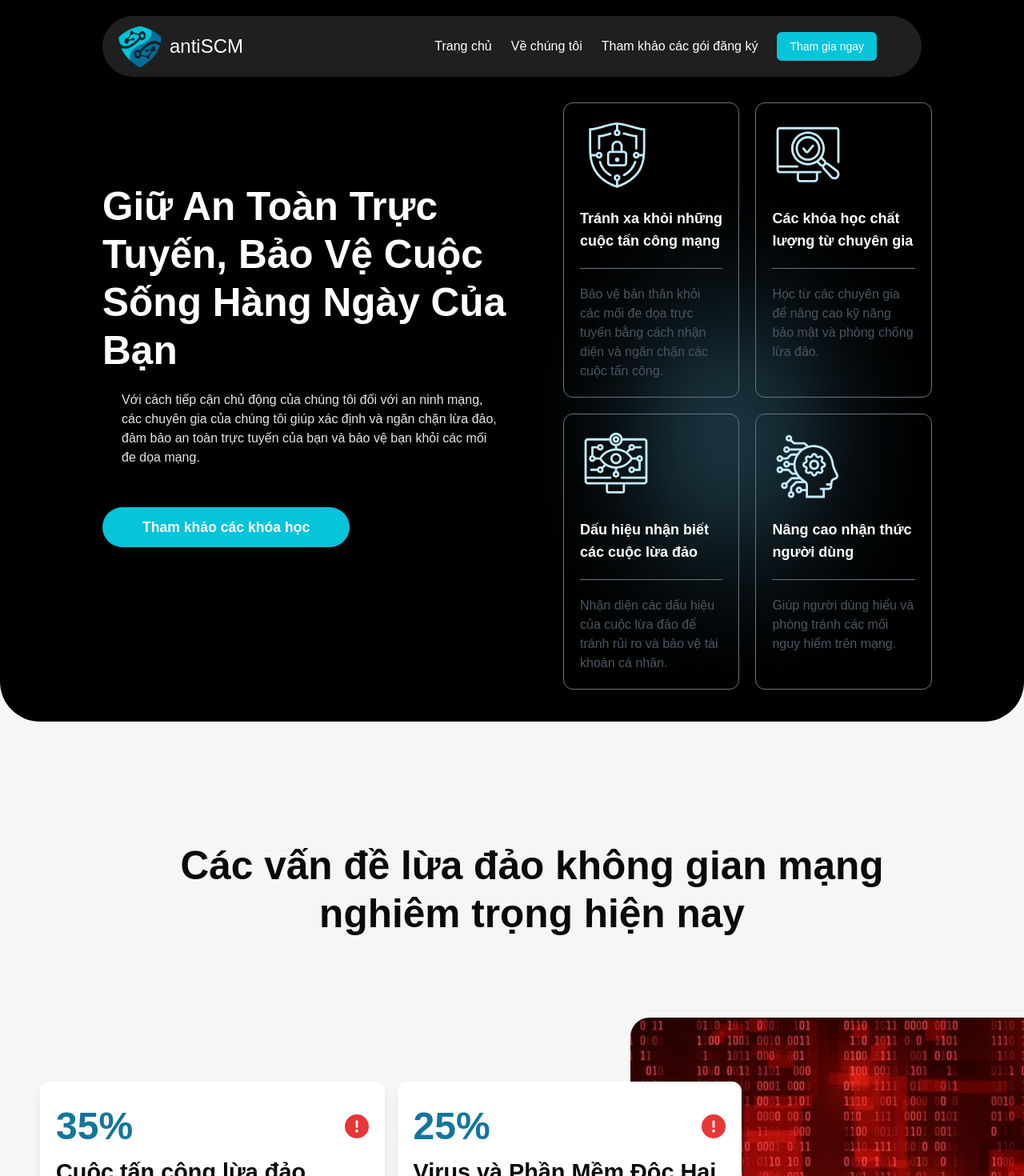
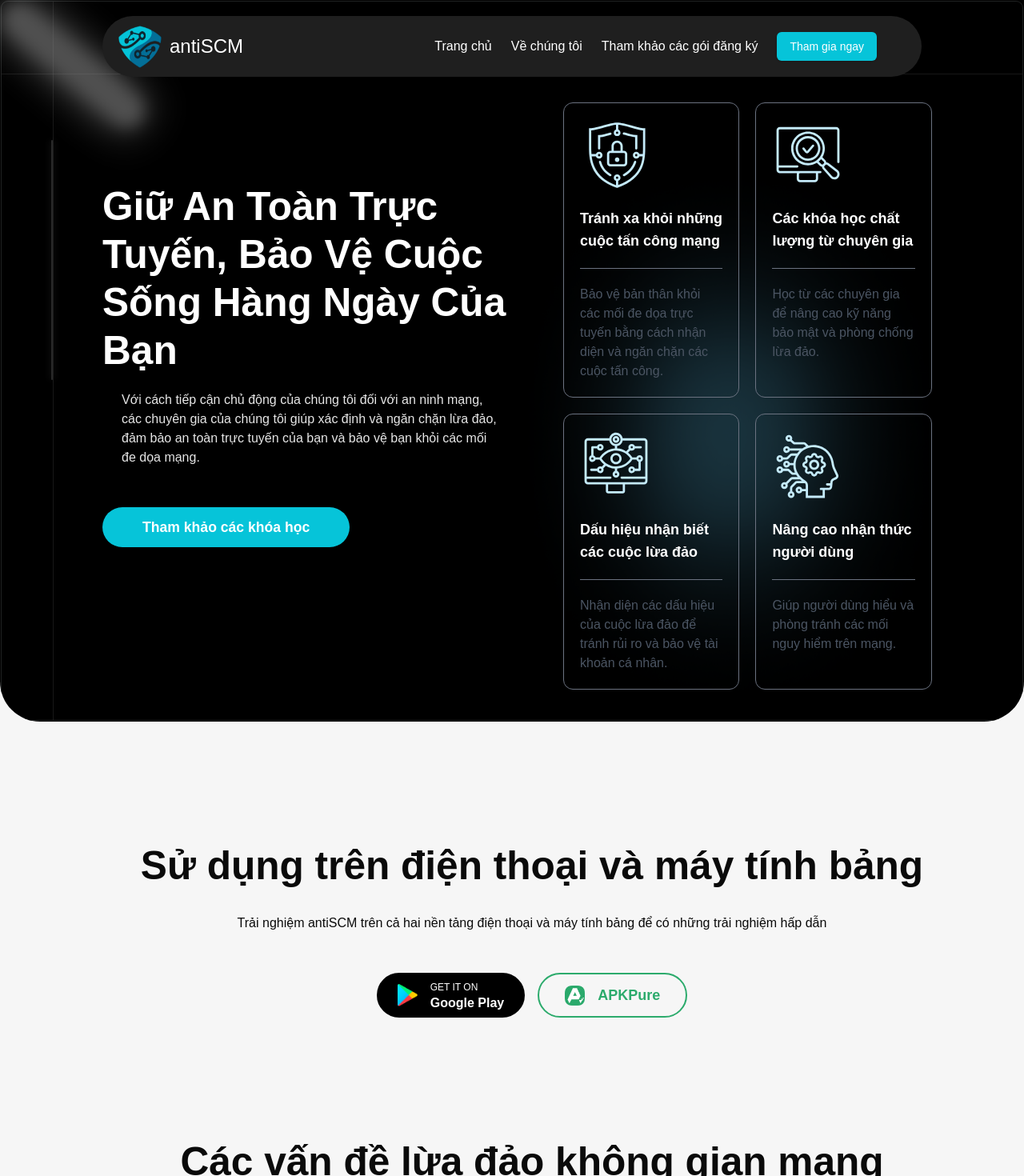
Before and after one commit to Bentanik/exe02_fe_web, a Next.js app: page / in a window 1280 px wide. Shown: the top 1470 px of the page at 80% size. Built offline with nearby package versions, Linux system fonts and the light colour scheme.

Commit message:
add more button

```diff
--- a/src/app/(user)/home-page/home-page.tsx
+++ b/src/app/(user)/home-page/home-page.tsx
@@ -259,7 +259,6 @@ export default function Home() {
                         updateImage("/images/listCourse.png", 1);
                         updateImage("/images/curriculum.png", 2);
                     }
-
                     if (
                         entry.target === h1Ref.current ||
                         entry.target === h2Ref.current // Kiểm tra ref mới
@@ -425,7 +424,7 @@ export default function Home() {
                 className="p-6 flex flex-col bg-white rounded-xl shadow-lg mt-3"
                 key={index}
             >
-                {({ }) => (
+                {({}) => (
                     <>
                         <Disclosure.Button
                             onClick={() => toggleIndex(index)} // Thay đổi trạng thái của mục
@@ -434,7 +433,8 @@ export default function Home() {
                             {/* Left Content */}
                             <div>
                                 <div
-                                    className={`!text-justify text-[1.1rem] font-semibold ${openIndices[index]
+                                    className={`!text-justify text-[1.1rem] font-semibold ${
+                                        openIndices[index]
                                             ? "text-[#13759d]"
                                             : "text-black"
                                     }`}
@@ -495,8 +495,35 @@ export default function Home() {
     return (
         <div className="w-full bg-[#f6f6f6]">
             {/* Hero Content */}
-            <div className="pt-[10%] pl-[10%] bg-[black] relative rounded-b-[50px]">
-                <div className="flex w-full">
+            <div className="pt-[10%] pl-[10%] bg-black relative rounded-b-[50px] overflow-hidden">
+                {/* Hiệu ứng chạy dọc background */}
+                <div className="absolute inset-0">
+                    {/* Thay thế w-[300px] h-[250px] bằng w-full h-full */}
+                    <div className="w-full h-full relative p-[1px]">
+                        {/* Dot chuyển động */}
+                        <div className="absolute inset-0">
+                            {/* Dot thứ nhất, không delay */}
+                            <div
+                                className="absolute w-[1.5px] h-[300px] aspect-square bg-white rounded-full z-20 shadow-[0_0_10px_#ffffff] animate-moveDot"
+                                style={{ animationDelay: "0s" }}
+                            ></div>
+                        </div>
+
+                        {/* Card */}
+                        <div className="z-10 w-full h-full rounded-[9px] border border-[#202222] flex flex-col items-center justify-center relative text-white">
+                            {/* Ray */}
+                            <div className="absolute w-[220px] h-[45px] rounded-full top-0 left-0 origin-[10%] rotate-[40deg] bg-[#c7c7c7] opacity-40 shadow-[0_0_50px_#ffffff] blur-[10px]"></div>
+                            {/* Đường viền */}
+                            <div className="absolute top-[10%] w-full h-[1px] bg-[#918f8f29]"></div>
+                            {/* <div className="absolute bottom-[10%] w-full h-[1px] bg-[#2c2c2c]"></div> */}
+                            <div className="absolute left-[5%] w-[1px] h-full bg-[#918f8f29]"></div>
+                            {/* <div className="absolute right-[10%] w-[1px] h-full bg-[#2c2c2c]"></div> */}
+                        </div>
+                    </div>
+                </div>
+
+                {/* Phần nội dung hiện có (Hero, ...) */}
+                <div className="flex w-full relative z-10">
                     {/* Left Hero */}
                     <div className="flex-1 mt-[100px]">
                         <h1 className="text-white text-[3.1rem] leading-[60px] font-bold">
@@ -518,18 +545,70 @@ export default function Home() {
                             </Button>
                         </Link>
                     </div>
+
                     {/* Right Hero Content */}
                     <div className="flex-1 text-white mb-10 relative">
-                        {/* Background Blur Image */}
                         <img
                             src="/images/blur.png"
                             alt="blur"
                             className="absolute top-[50px] right-20 w-full h-full opacity-40 z-0"
                         />
-                        {/* Info Boxes */}
                         <div className="grid grid-cols-2 gap-5 w-[80%] relative z-10">
                             {renderListInfo()}
                         </div>
+                    </div>
+                </div>
+            </div>
+
+            {/* Warning content 1 */}
+            <div className="mt-[150px] pl-[50px] relative">
+                {/* Header */}
+                <h1 className=" text-[3.1rem] leading-[60px] font-bold text-center">
+                    Sử dụng trên điện thoại và máy tính bảng
+                </h1>
+                <p className="text-center mt-[30px]">
+                    Trải nghiệm antiSCM trên cả hai nền tảng điện thoại và máy
+                    tính bảng để có những trải nghiệm hấp dẫn
+                </p>
+
+                {/* Content */}
+                <div className="mt-[50px] ">
+                    <div className="flex gap-4 justify-center items-center">
+                        <Link
+                            className="playstore-button inline-flex items-center justify-center border-2 border-black rounded-full bg-black py-2 px-6 text-center text-white outline-none transition-all duration-200 ease-in-out hover:bg-transparent hover:text-black"
+                            href="https://play.google.com/store/games?hl=vi&pli=1"
+                        >
+                            <Image
+                                src="/images/ggPlay.png"
+                                alt="icon"
+                                width={25}
+                                height={25}
+                                className="mx-auto"
+                            />
+                            <span className="texts ml-4 flex flex-col items-start leading-none">
+                                <span className="text-1 mb-1 text-xs leading-4">
+                                    GET IT ON
+                                </span>
+                                <span className="text-2 font-semibold">
+                                    Google Play
+                                </span>
+                            </span>
+                        </Link>
+
+                        <Link
+                            href="https://apkpure.com/vn/antiscm/com.antiSCM.exe02_fe_mobile"
+                            className="relative inline-flex items-center py-3 px-8 text-lg font-semibold text-[#2cab6c] bg-transparent border-[2px] border-[#2cab6c] rounded-full cursor-pointer transition-all duration-300 ease-out hover:text-[white] hover:bg-[#2cab6c] overflow-hidden"
+                        >
+                            <Image
+                                src="/images/apkPure.png"
+                                alt="icon"
+                                width={25}
+                                height={25}
+                                className="mx-auto mr-4"
+                            />
+                            <span>APKPure</span>
+                            <span className="absolute top-0 left-0 right-0 bottom-0 mx-auto w-[20em] h-[20em] rounded-full text-center transition-shadow duration-500 ease-out z-[-1]"></span>
+                        </Link>
                     </div>
                 </div>
             </div>
@@ -820,7 +899,8 @@ export default function Home() {
                                 <div className=" flex gap-5">
                                     {/* Image 1 */}
                                     <div
-                                        className={`transition-opacity duration-500 ${hideImages
+                                        className={`transition-opacity duration-500 ${
+                                            hideImages
                                                 ? "opacity-0" // Ẩn khi hideImages là true
                                                 : fade1
                                                 ? "opacity-100"
@@ -839,7 +919,8 @@ export default function Home() {
                                     </div>
 
                                     <div
-                                        className={`transition-opacity duration-500 ${hideImages
+                                        className={`transition-opacity duration-500 ${
+                                            hideImages
                                                 ? "opacity-0"
                                                 : fade2
                                                 ? "opacity-100"
```
Also changed, not shown: tailwind.config.ts (+62 -55 lines), public/images/apkPure.png (added), public/images/ggPlay.png (added). Lines whose indentation alone changed are shown as unchanged.
